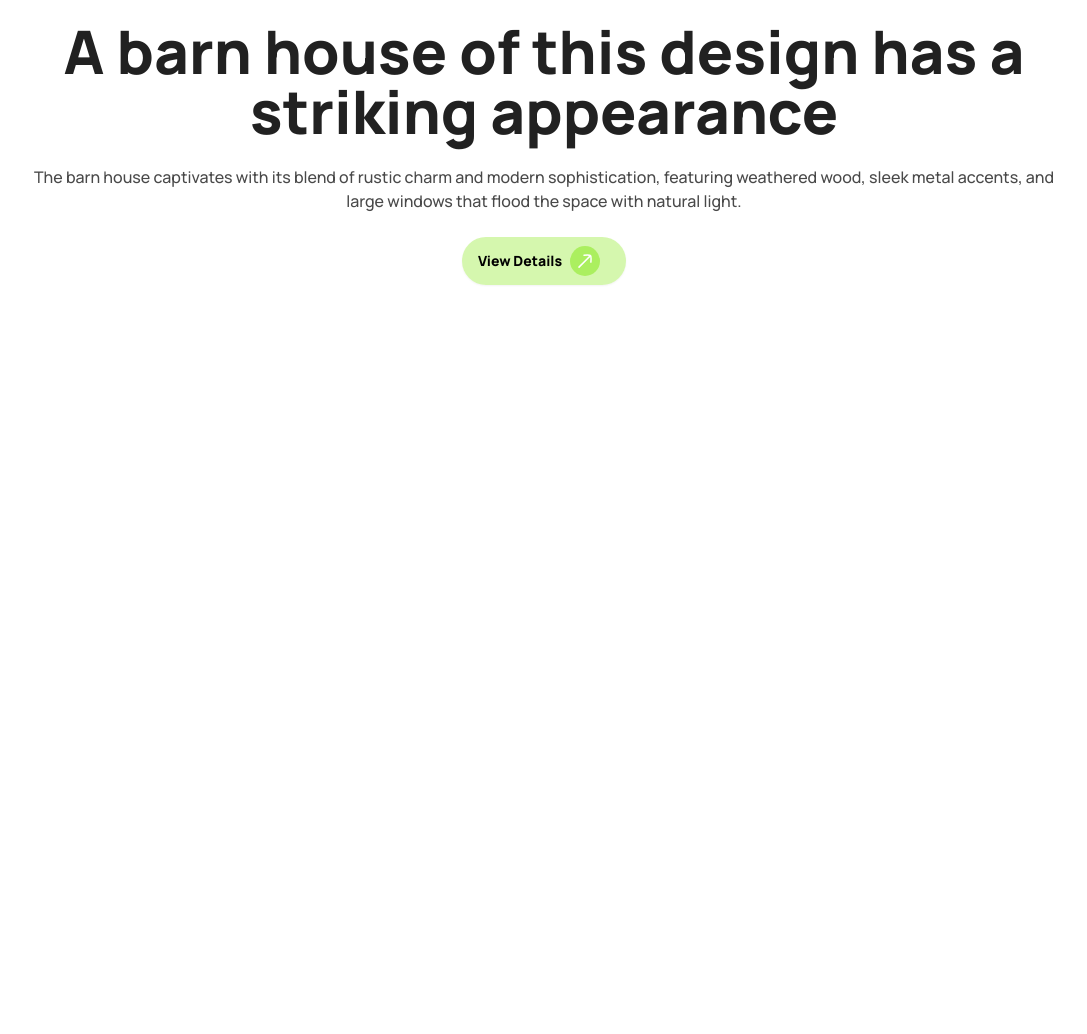
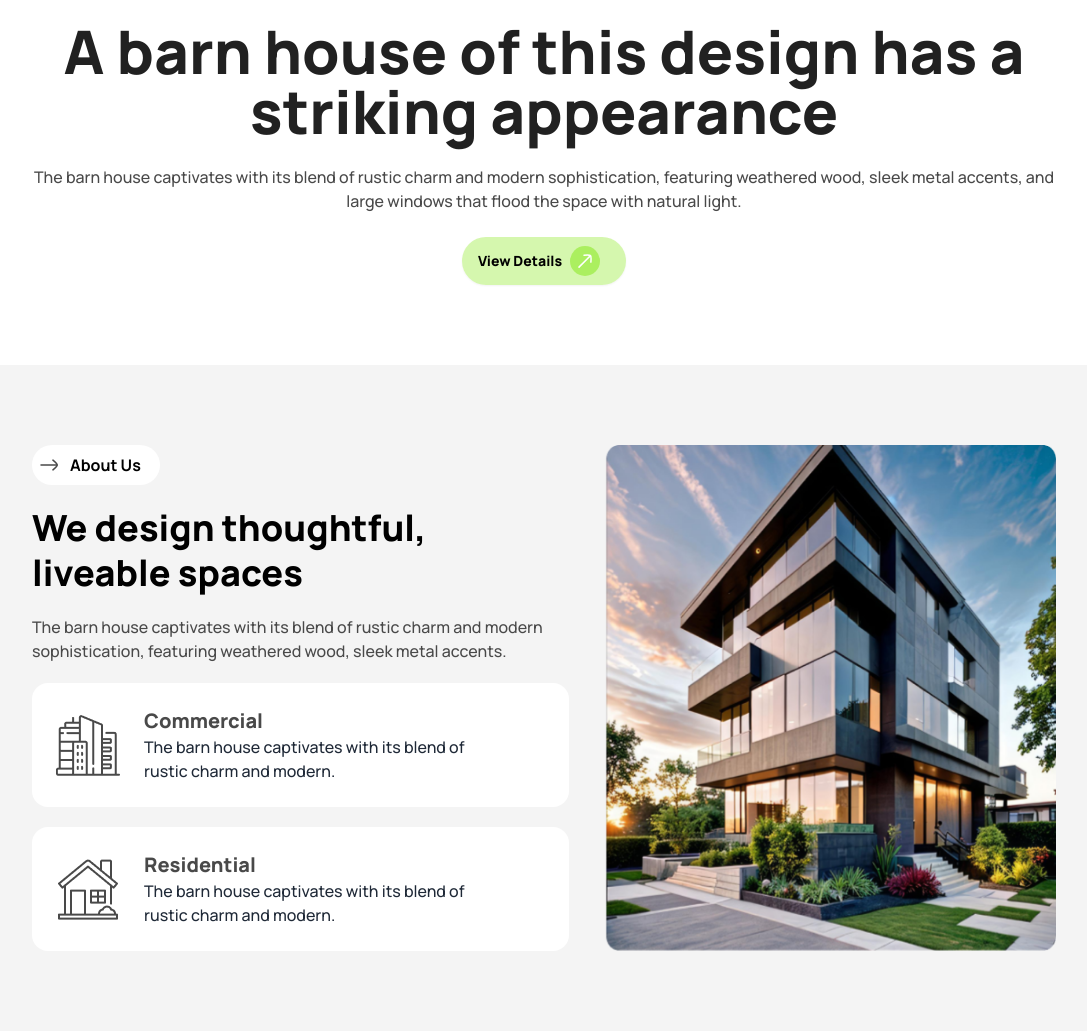
Before and after one commit to moman01/Rinterio-with-tailwind-and-daisyui, a plain HTML site: page index.html in a window 1280 px wide. Shown: the part 505-1539 px from the top of the page, without its empty margins (96-1183 px from the left). Before the commit the page ends 800 px from the top, so only its background shows below. Drawn offline with nearby package versions, Linux system fonts and the light colour scheme.

Commit message:
thoughtfull section done without head one part

```diff
--- a/index.html
+++ b/index.html
@@ -58,5 +58,41 @@
           </svg></span></button>
          </div>
     </header>
+    <!-- Thoughtful section  -->
+<section class="my-20 bg-[#F4F4F4]">
+  <div class="w-4/5 mx-auto flex flex-col lg:flex-row gap-9 py-20">
+    <div class="w-full lg:w-2/3 flex flex-col items-center lg:items-start gap-5">
+      <button class="w-32 flex  items-center font-bold text-black bg-white px-2 py-2 rounded-3xl"><span class="mr-3"><svg xmlns="http://www.w3.org/2000/svg" width="18" height="18" viewBox="0 0 18 18" fill="none">
+        <path d="M16.5564 9.00278H1.00002" stroke="#494949" stroke-width="1.5" stroke-linecap="round"/>
+        <path d="M12.9279 4.14623C12.9279 4.14623 17.2472 7.79392 17.2472 9.00301C17.2472 10.212 12.9278 13.8597 12.9278 13.8597" stroke="#494949" stroke-width="1.5" stroke-linecap="round" stroke-linejoin="round"/>
+      </svg></span> About Us</button>
+
+      <h1 class="text-4xl text-center lg:text-left text-black leading-tight font-extrabold ">We design thoughtful, liveable spaces</h1>
+      <p class="text-base text-center lg:text-left font-medium text-[#494949]">The barn house captivates with its blend of rustic charm and
+        modern sophistication, featuring weathered wood, sleek metal accents.</p>
+     <div class="flex gap-6 items-center p-6 bg-white rounded-2xl ">
+      <img class="max-w-full h-auto" src="./assets/commercial.png" alt="" srcset="">
+      <div>
+        <p class="font-extrabold text-[#494949] text-xl">Commercial</p>
+        <p class="font-medium text-base lg:pr-20">The barn house captivates with its blend of rustic charm and modern.</p>
+      </div>
+     </div>
+     <div class="flex gap-6 items-center p-6 bg-white rounded-2xl ">
+      <img class="  max-w-full h-auto " src="./assets/residential.png" alt="" srcset="">
+      <div>
+        <p class="font-extrabold text-[#494949] text-xl">Residential</p>
+        <p class="font-medium text-base lg:pr-20">The barn house captivates with its blend of rustic charm and modern.</p>
+      </div>
+     </div>
+
+    </div>
+    <!-- image -->
+     <div class="">
+      <img class=" w-full h-auto lg:h-full object-fill " src="./assets/Rectangle.png" alt="" srcset="">
+     </div>
+  </div>
+</section>
+
+
 </body>
 </html>
```
